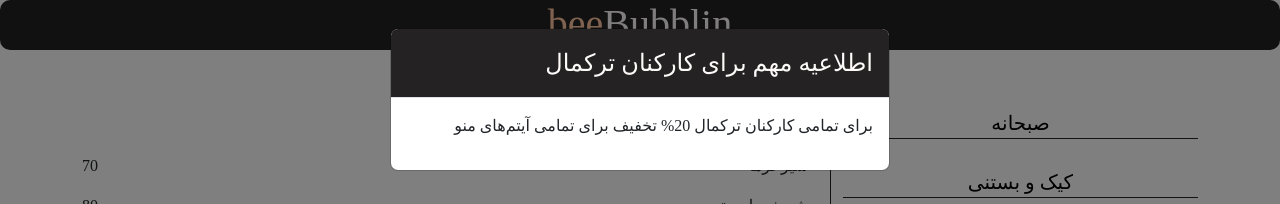
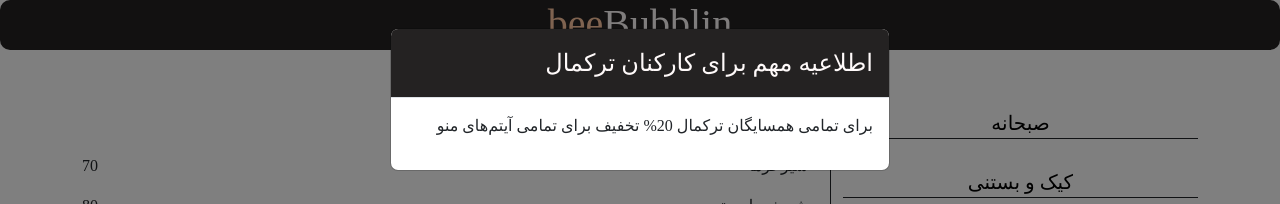
Before and after one commit to aria-chalipa/bubblinebeeOff, a plain HTML site: page index.html in a window 1280 px wide. Shown: the top 204 px of the page. Drawn offline with nearby package versions, Linux system fonts and the light colour scheme; a web font is replaced by a local one.

Commit message:
Update index.html

```diff
--- a/index.html
+++ b/index.html
@@ -17,7 +17,7 @@
                <h4 class="modal-title">اطلاعیه مهم برای کارکنان ترکمال </h4>
              </div>
              <div class="modal-body">
-               <p>برای تمامی کارکنان ترکمال 20% تخفیف برای تمامی آیتم‌های منو</p>
+               <p>برای تمامی همسایگان ترکمال 20% تخفیف برای تمامی آیتم‌های منو</p>
              </div>
            </div>
         </div>
```
